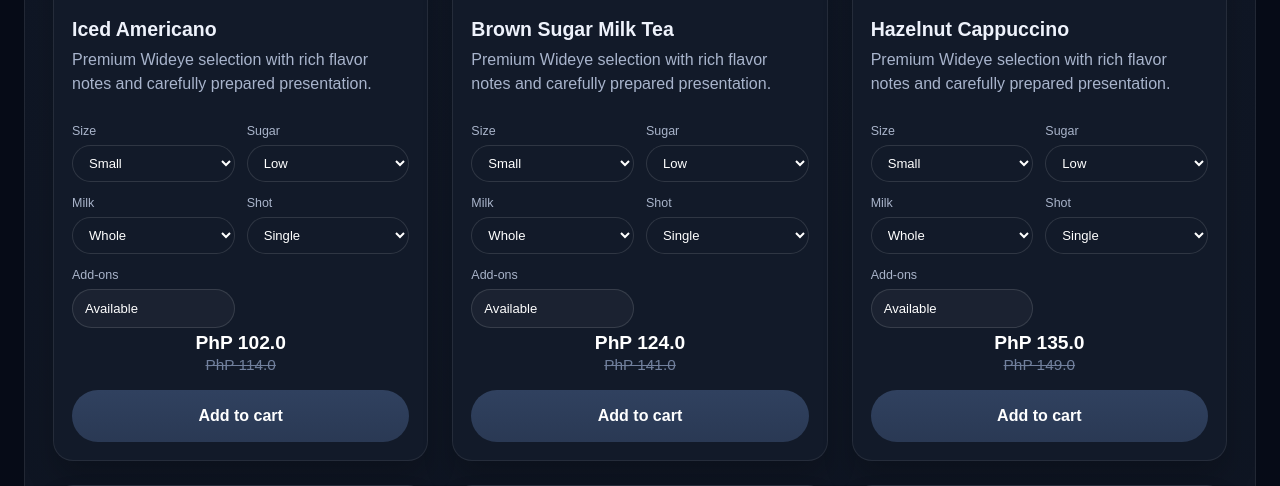
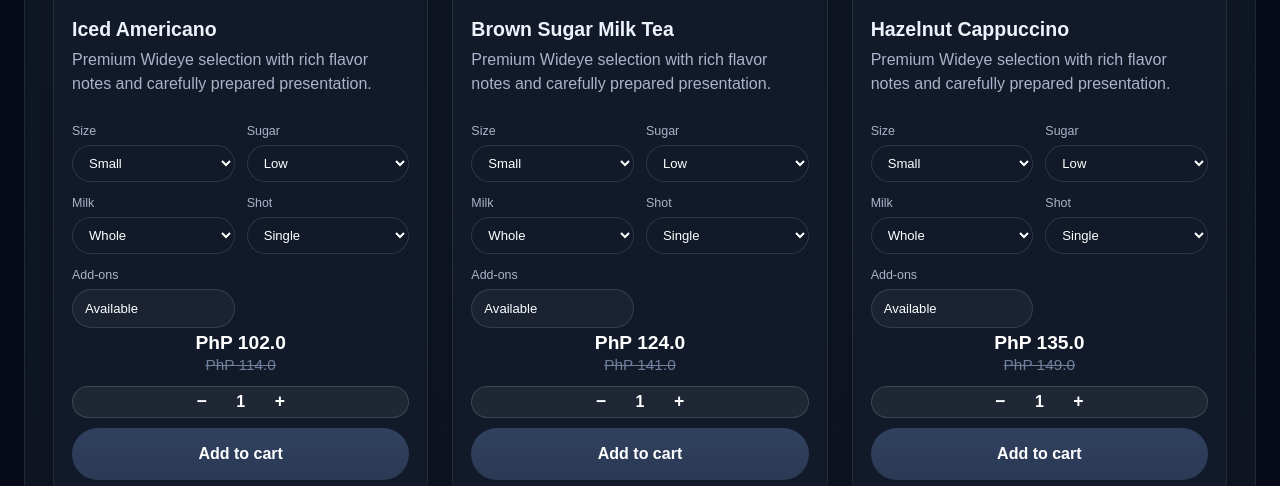
Before and after one commit to Ryzelz/Kiosk-5-flask-2, a Flask app: page / in a window 1280 px wide. Shown: the part 1071-1557 px from the top of the page. Run offline with Flask 3, Linux system fonts and the light colour scheme; data comes from the database, SQL or seed files in the repository; both versions use the stored data as it was after the commit; some libraries are stand-ins or nearby versions; grey boxes are pictures that could not be loaded.

Commit message:
added evaluation model feature and improved the code quality 2

```diff
--- a/website/templates/home.html
+++ b/website/templates/home.html
@@ -367,8 +367,61 @@
             margin-top: auto;
             display: flex;
             flex-direction: column;
-            gap: 14px;
+            gap: 10px;
             padding-top: 4px;
+        }
+
+        .wideye-qty-stepper {
+            display: flex;
+            align-items: center;
+            justify-content: center;
+            gap: 0;
+            background: rgba(255,255,255,0.06);
+            border: 1px solid rgba(255,255,255,0.14);
+            border-radius: 999px;
+            overflow: hidden;
+            width: 100%;
+        }
+
+        .wideye-qty-stepper--sm {
+            width: auto;
+            flex: 0 0 auto;
+        }
+
+        .wideye-qty-step {
+            background: none;
+            border: none;
+            color: #fff;
+            font-size: 1.1rem;
+            font-weight: 700;
+            padding: 6px 14px;
+            cursor: pointer;
+            line-height: 1;
+            transition: background 0.15s;
+        }
+
+        .wideye-qty-step:hover { background: rgba(255,255,255,0.1); }
+
+        .wideye-qty-input {
+            background: none;
+            border: none;
+            color: #fff;
+            font-weight: 700;
+            font-size: 1rem;
+            text-align: center;
+            width: 40px;
+            -moz-appearance: textfield;
+            outline: none;
+        }
+
+        .wideye-qty-input::-webkit-outer-spin-button,
+        .wideye-qty-input::-webkit-inner-spin-button { -webkit-appearance: none; }
+
+        .wideye-reco-footer {
+            display: flex;
+            align-items: center;
+            gap: 8px;
+            padding: 0 12px 12px;
         }
 
         .wideye-price-wrap {
@@ -555,7 +608,14 @@
                     <input type="hidden" name="sugar" value="{{ rec.sugar }}">
                     <input type="hidden" name="milk" value="{{ rec.milk }}">
                     <input type="hidden" name="shot" value="{{ rec.shot }}">
-                    <button type="submit" class="wideye-reco-btn">Add to cart</button>
+                    <div class="wideye-reco-footer">
+                        <div class="wideye-qty-stepper wideye-qty-stepper--sm">
+                            <button type="button" class="wideye-qty-step" onclick="wiStepQty(this,-1)">−</button>
+                            <input type="number" name="quantity" value="1" min="1" max="99" class="wideye-qty-input" readonly>
+                            <button type="button" class="wideye-qty-step" onclick="wiStepQty(this,1)">+</button>
+                        </div>
+                        <button type="submit" class="wideye-reco-btn">Add to cart</button>
+                    </div>
                 </form>
             </div>
             {% endfor %}
@@ -679,6 +739,11 @@
                             <div class="wideye-price-current">PhP {{ item.current_price }}</div>
                             <div class="wideye-price-old">PhP {{ item.previous_price }}</div>
                         </div>
+                        <div class="wideye-qty-stepper">
+                            <button type="button" class="wideye-qty-step" onclick="wiStepQty(this,-1)">−</button>
+                            <input type="number" name="quantity" value="1" min="1" max="99" class="wideye-qty-input" readonly>
+                            <button type="button" class="wideye-qty-step" onclick="wiStepQty(this,1)">+</button>
+                        </div>
                         <button class="wideye-add-link border-0" type="submit">Add to cart</button>
                     </div>
                     </form>
@@ -691,6 +756,13 @@
 </div>
 
 <script>
+function wiStepQty(btn, delta) {
+    var input = btn.parentElement.querySelector('.wideye-qty-input');
+    var val = parseInt(input.value, 10) || 1;
+    val = Math.max(1, Math.min(99, val + delta));
+    input.value = val;
+}
+
 document.querySelectorAll('.wideye-size-select').forEach(function(select) {
     select.addEventListener('change', function() {
         var card = this.closest('.wideye-product-card');
--- a/website/views.py
+++ b/website/views.py
@@ -374,13 +374,16 @@ def add_to_cart(item_id):
     )
 
     try:
+        qty = int(request.values.get('quantity', 1))
+        qty = max(1, min(qty, 99))
         cart_item = add_product_to_customer_cart(
             current_user.id,
             item_to_add,
             size=selection['size'],
             sugar=selection['sugar'],
             milk=selection['milk'],
-            shot=selection['shot']
+            shot=selection['shot'],
+            quantity=qty
         )
         flash(f'{cart_item.product.product_name} added to cart')
     except Exception as e:
```
Also changed, not shown: instance/database.sqlite3.
